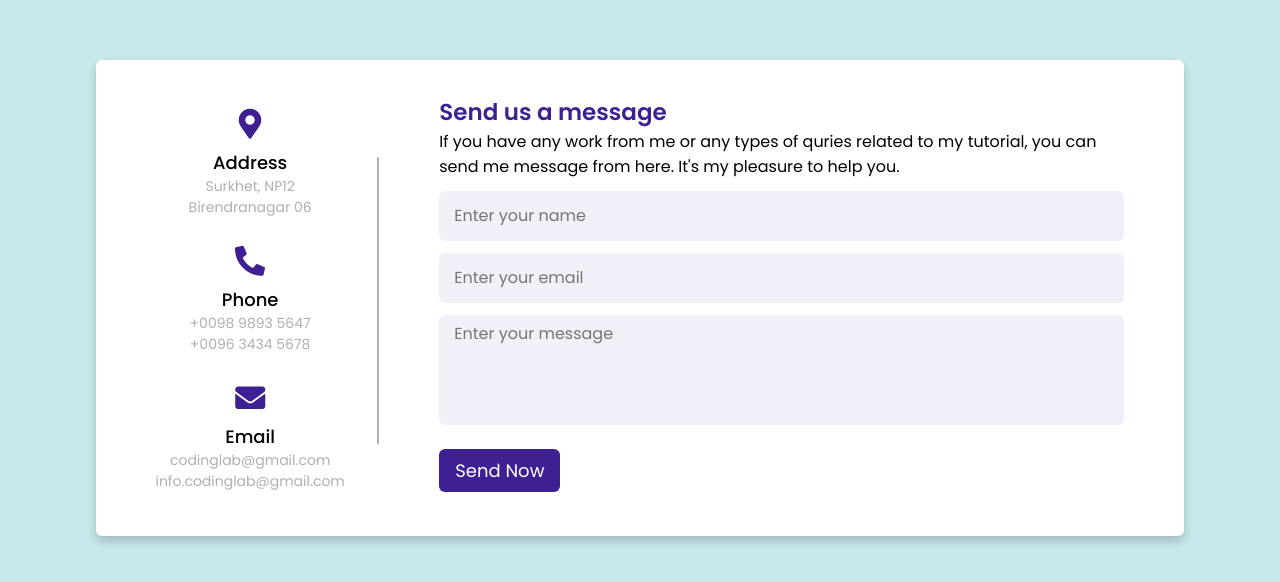
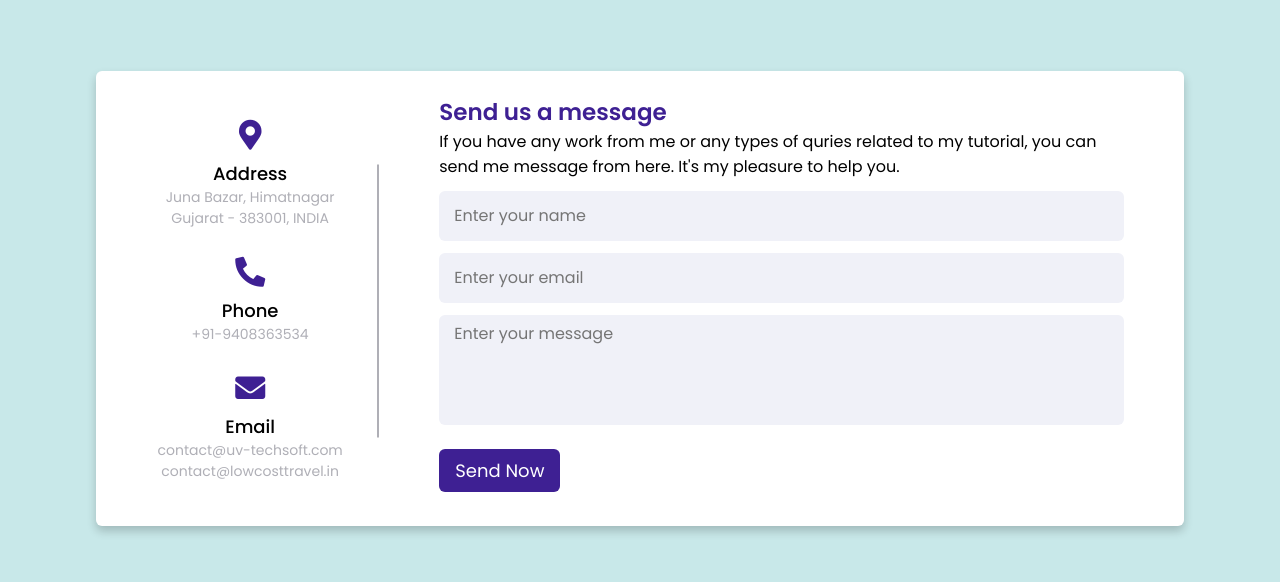
Before and after one commit to Uv-TechSoft/uvtechsoft.github.io, a plain HTML site: page index.html in a window 1280 px wide. Shown: the part 102-684 px from the top of the page. Drawn offline with Linux system fonts and the light colour scheme.

Commit message:
Update index.html

```diff
--- a/index.html
+++ b/index.html
@@ -16,20 +16,19 @@
         <div class="address details">
           <i class="fas fa-map-marker-alt"></i>
           <div class="topic">Address</div>
-          <div class="text-one">Surkhet, NP12</div>
-          <div class="text-two">Birendranagar 06</div>
+          <div class="text-one">Juna Bazar, Himatnagar</div>
+          <div class="text-two">Gujarat - 383001, INDIA</div>
         </div>
         <div class="phone details">
           <i class="fas fa-phone-alt"></i>
           <div class="topic">Phone</div>
-          <div class="text-one">+0098 9893 5647</div>
-          <div class="text-two">+0096 3434 5678</div>
+          <div class="text-one">+91-9408363534</div>
         </div>
         <div class="email details">
           <i class="fas fa-envelope"></i>
           <div class="topic">Email</div>
-          <div class="text-one">codinglab@gmail.com</div>
-          <div class="text-two">info.codinglab@gmail.com</div>
+          <div class="text-one">contact@uv-techsoft.com</div>
+          <div class="text-two">contact@lowcosttravel.in</div>
         </div>
       </div>
       <div class="right-side">
```
